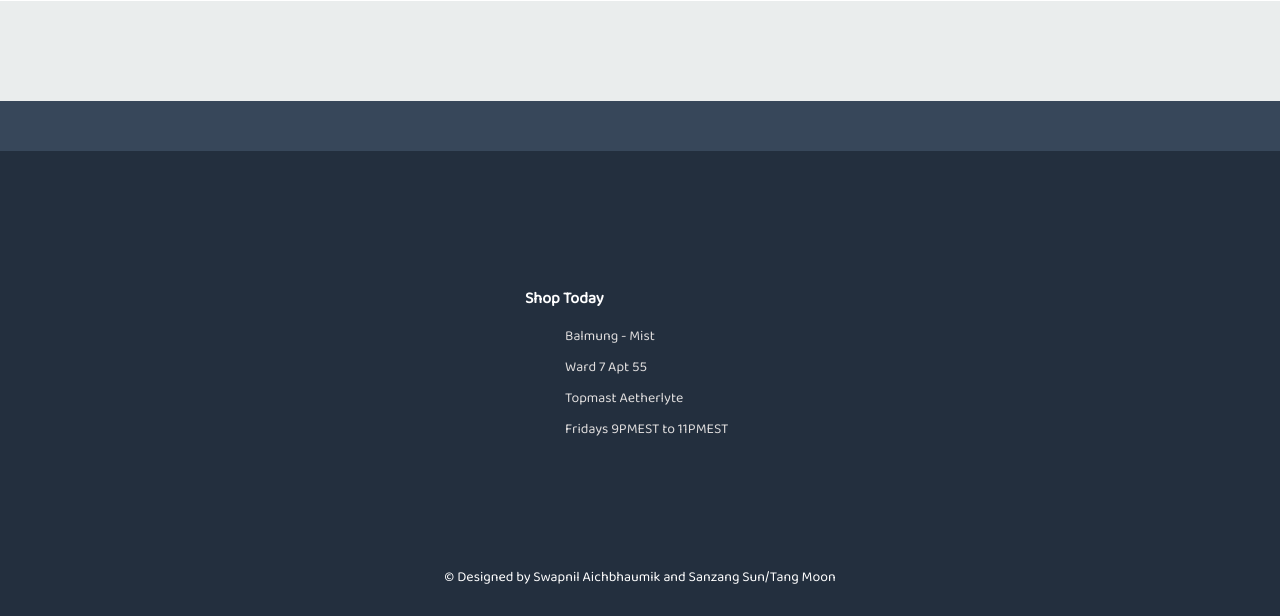
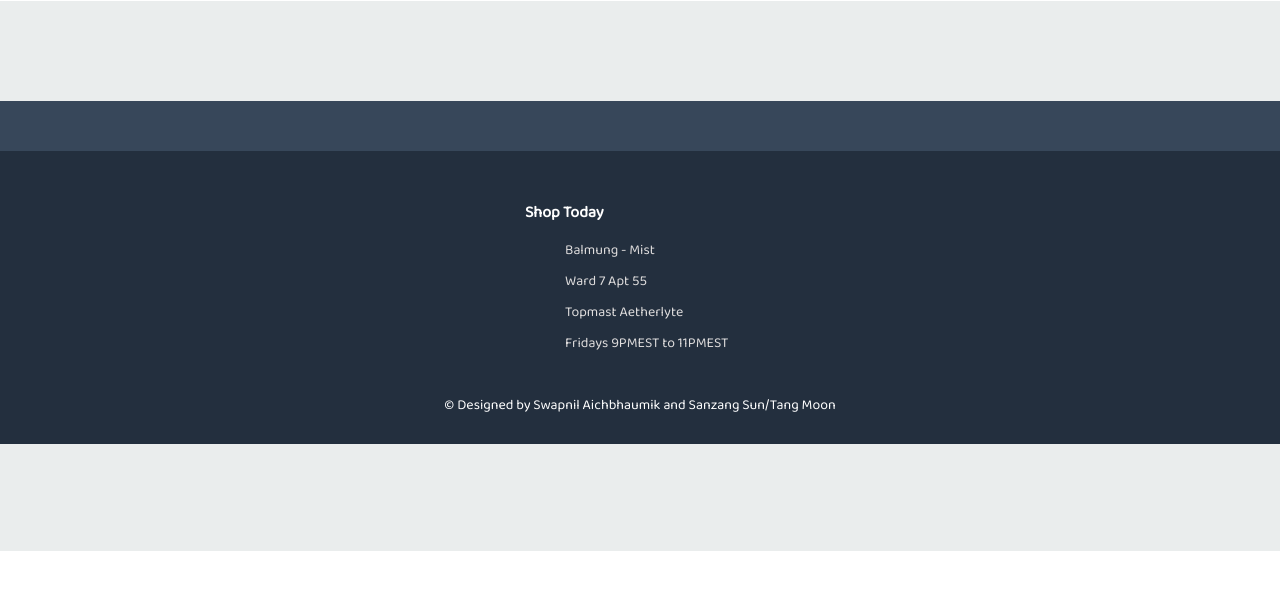
Before and after one commit to lexausart/Sari-Sari, a PHP site: page /shop.html in a window 1280 px wide. Shown: the part 2856-3472 px from the top of the page. After the commit the page ends 3407 px from the top, so only its background shows below. Run offline with PHP 8.4, Linux system fonts and the light colour scheme.

Commit message:
made footer smaller

```diff
--- a/style.css
+++ b/style.css
@@ -666,7 +666,6 @@ i {
 
 .detail {
     background-color: #232f3e;
-    height: 375px;
 }
 
 .table {
@@ -1573,7 +1572,6 @@ i {
 
     .detail {
         background-color: #232f3e;
-        height: 375px;
     }
 
     .table {
```
